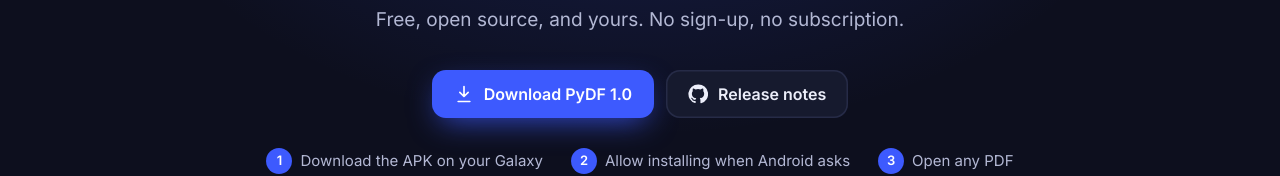
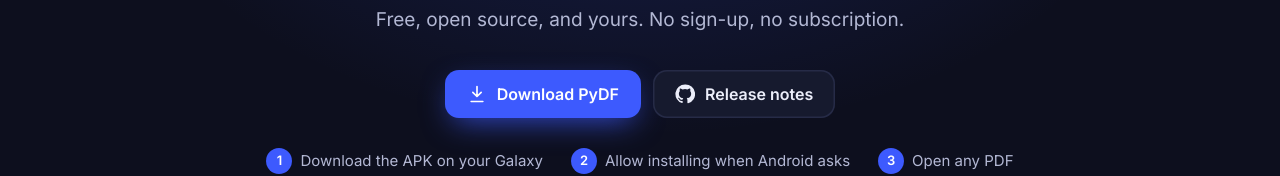
Before and after one commit to o7PY/PyDF, a plain HTML site: page website/index.html in a window 1280 px wide. Shown: the part 7708-7884 px from the top of the page. Drawn offline with nearby package versions, Linux system fonts and the light colour scheme.

Commit message:
PyDF 1.0.1
Co-Authored-By: Claude Opus 5.5 <noreply@anthropic.com>

```diff
--- a/website/index.html
+++ b/website/index.html
@@ -319,7 +319,7 @@
       <a href="#offline">Offline</a>
       <a href="#devices">Devices</a>
     </nav>
-    <a class="btn btn-primary" href="https://github.com/o7PY/PyDF/releases/latest/download/PyDF-v1.0.0.apk"><svg><use href="#i-download"/></svg>Download</a>
+    <a class="btn btn-primary" href="https://github.com/o7PY/PyDF/releases/latest/download/PyDF.apk"><svg><use href="#i-download"/></svg>Download</a>
   </div>
 </header>
 
@@ -333,7 +333,7 @@
         <h1 style="margin-top:18px">Rest your hand.<br>Write like it's <span class="pen">paper.<svg viewBox="0 0 300 30" preserveAspectRatio="none" aria-hidden="true"><path d="M4 20 C 70 8, 150 26, 296 12" fill="none" stroke="#FFD43B" stroke-width="12" stroke-linecap="round"/></svg></span></h1>
         <p class="tagline"><b>A Smart PDF annotator specialized for reading.</b> Your palm never draws, never scrolls, never zooms. The pen just writes.</p>
         <div class="cta-row">
-          <a class="btn btn-primary" href="https://github.com/o7PY/PyDF/releases/latest/download/PyDF-v1.0.0.apk"><svg><use href="#i-download"/></svg>Download APK · free</a>
+          <a class="btn btn-primary" href="https://github.com/o7PY/PyDF/releases/latest/download/PyDF.apk"><svg><use href="#i-download"/></svg>Download APK · free</a>
           <a class="btn btn-ghost" href="https://github.com/o7PY/PyDF"><svg><use href="#i-github"/></svg>View on GitHub</a>
         </div>
         <div class="chips">
@@ -540,7 +540,7 @@
       <h2>Your best reading app<br>is one tap away.</h2>
       <p class="lede">Free, open source, and yours. No sign-up, no subscription.</p>
       <div class="cta-row">
-        <a class="btn btn-primary" href="https://github.com/o7PY/PyDF/releases/latest/download/PyDF-v1.0.0.apk"><svg><use href="#i-download"/></svg>Download PyDF 1.0</a>
+        <a class="btn btn-primary" href="https://github.com/o7PY/PyDF/releases/latest/download/PyDF.apk"><svg><use href="#i-download"/></svg>Download PyDF</a>
         <a class="btn btn-ghost" href="https://github.com/o7PY/PyDF/releases/latest"><svg><use href="#i-github"/></svg>Release notes</a>
       </div>
       <div class="steps">
```
Also changed, not shown: 2 other files.
